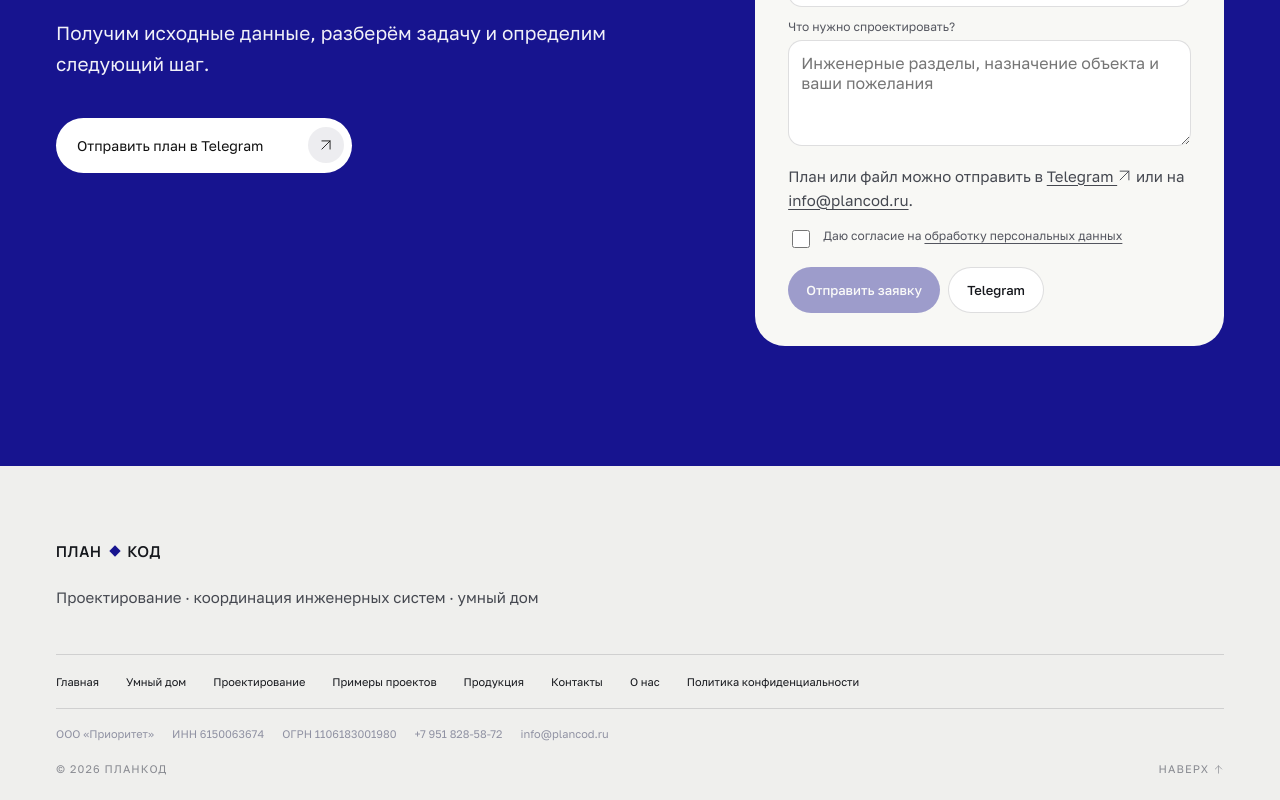
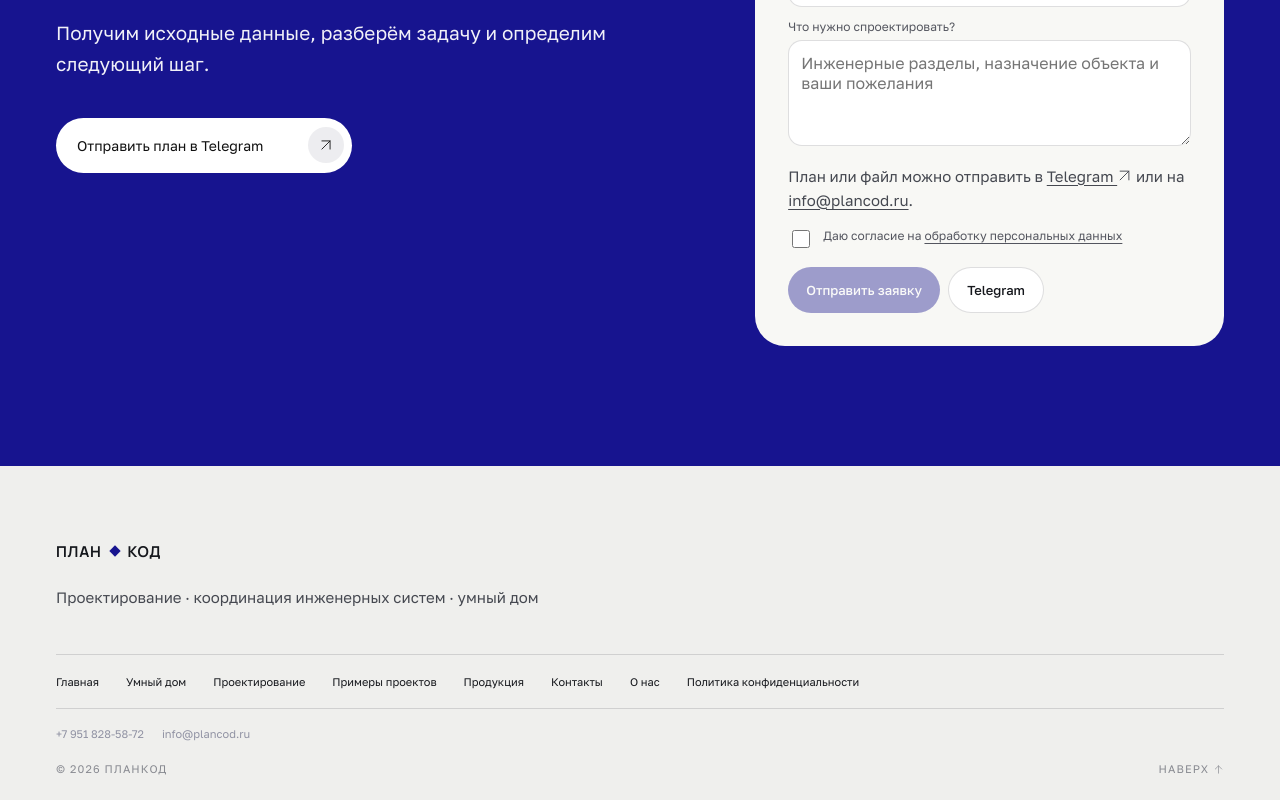
Before and after one commit to PUPI499/plankod-site, a Next.js app: page / in a window 1280 px wide. Shown: the part 9312-10112 px from the top of the page. Built offline with nearby package versions, Linux system fonts and the light colour scheme.

Commit message:
Remove company registration details from site footer

```diff
--- a/app/components.tsx
+++ b/app/components.tsx
@@ -77,9 +77,6 @@ export function SiteFooter({ contactHref = "#contact" }: { contactHref?: string
         <a href="/privacy">Политика конфиденциальности</a>
       </nav>
       <div className="footer-legal">
-        <span>ООО «Приоритет»</span>
-        <span>ИНН 6150063674</span>
-        <span>ОГРН 1106183001980</span>
         <a href="tel:+79518285872">+7 951 828-58-72</a>
         <a href="mailto:info@plancod.ru">info@plancod.ru</a>
       </div>
```
